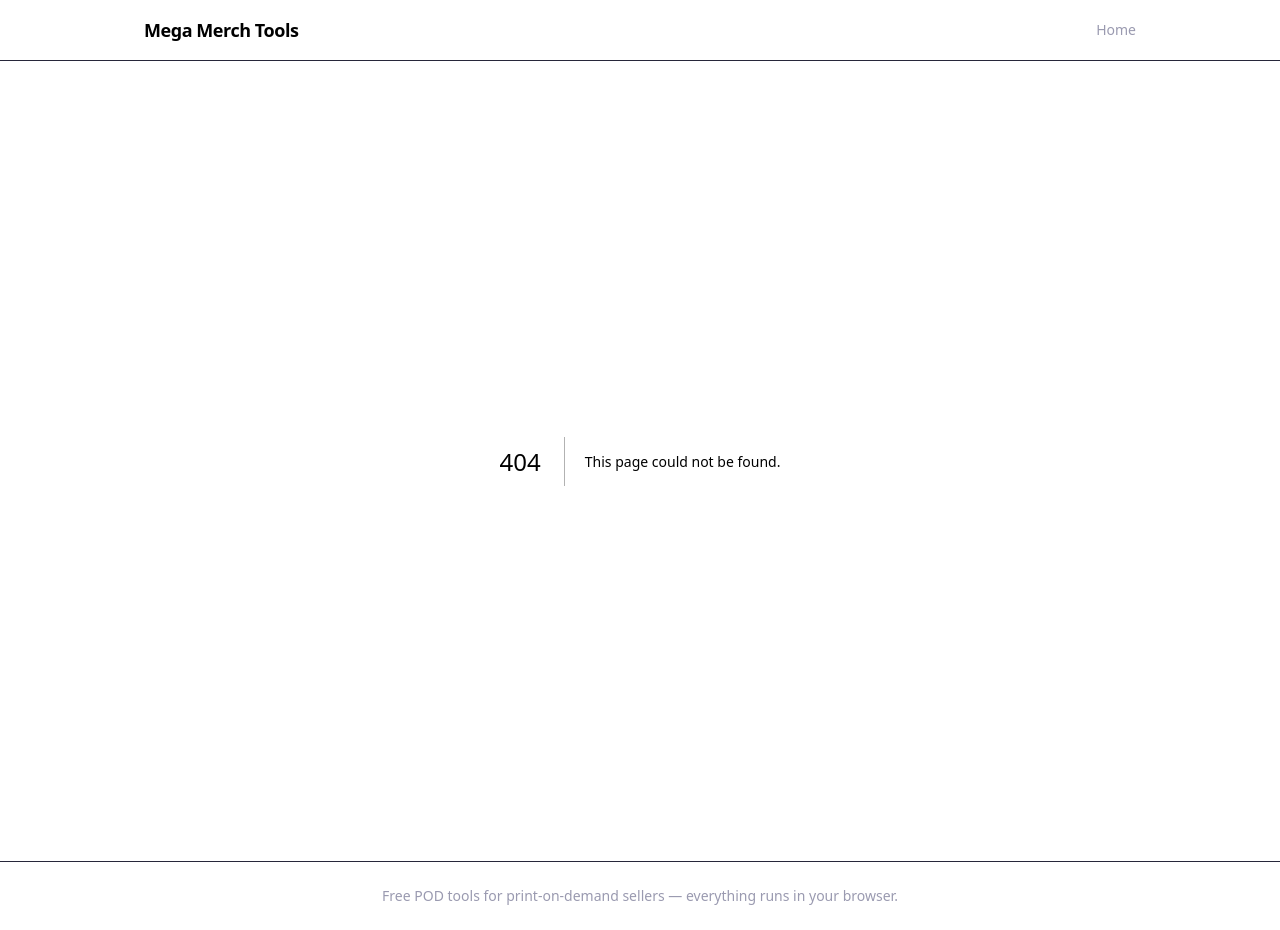
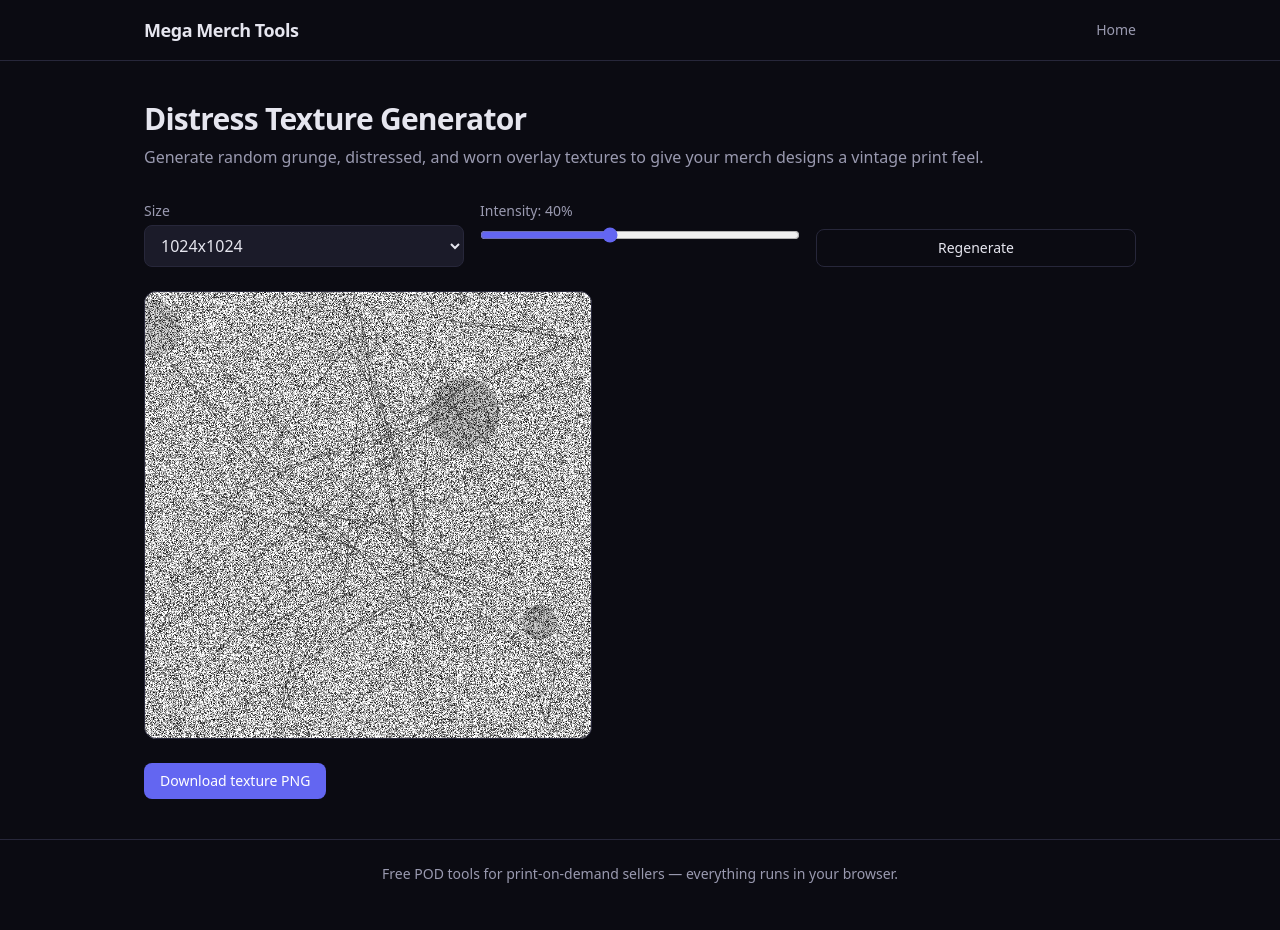
Before and after one commit to 6washim9/Mega-Merch-Tools, a Next.js app: page /tools/distress-texture in a window 1280 px wide. Before the commit this address had no page. After the commit the page ends 908 px from the top, so only its background shows below. Built offline with nearby package versions, Linux system fonts and the light colour scheme.

Commit message:
feat: add distress texture tool Co-authored-by: monkeycode-ai <monkeycode-ai@chaitin.com>

```diff
--- /dev/null
+++ b/app/tools/distress-texture/page.tsx
@@ -0,0 +1,102 @@
+"use client";
+
+import { useEffect, useRef, useState } from "react";
+import { ToolShell } from "@/components/ToolShell";
+import { DownloadButton } from "@/components/DownloadButton";
+import { Toast } from "@/components/Toast";
+import { canvasToBlob } from "@/lib/canvas";
+import { createDistressCanvas } from "@/lib/distress";
+
+const SIZES = [512, 1024, 2048];
+
+export default function DistressTexturePage() {
+  const [size, setSize] = useState(1024);
+  const [intensity, setIntensity] = useState(0.4);
+  const [seed, setSeed] = useState(42);
+  const previewRef = useRef<HTMLCanvasElement>(null);
+  const [error, setError] = useState<string | null>(null);
+
+  useEffect(() => {
+    try {
+      const canvas = createDistressCanvas(size, seed, intensity);
+      const preview = previewRef.current;
+      if (!preview) return;
+      preview.width = size;
+      preview.height = size;
+      const ctx = preview.getContext("2d");
+      if (!ctx) return;
+      ctx.clearRect(0, 0, size, size);
+      ctx.drawImage(canvas, 0, 0);
+    } catch {
+      // eslint-disable-next-line react-hooks/set-state-in-effect
+      setError("Could not generate the texture on this device.");
+    }
+  }, [size, seed, intensity]);
+
+  const downloadBlob = () => {
+    const preview = previewRef.current;
+    if (!preview) return Promise.reject(new Error("Nothing to export"));
+    return canvasToBlob(preview, "image/png", 1);
+  };
+
+  return (
+    <ToolShell
+      title="Distress Texture Generator"
+      description="Generate random grunge, distressed, and worn overlay textures to give your merch designs a vintage print feel."
+    >
+      <div className="space-y-6">
+        <div className="grid gap-4 sm:grid-cols-3">
+          <label className="block">
+            <span className="mb-1 block text-sm text-dim">Size</span>
+            <select
+              value={size}
+              onChange={(e) => setSize(Number(e.target.value))}
+              className="w-full rounded-lg border border-border bg-surface-2 px-3 py-2"
+            >
+              {SIZES.map((s) => (
+                <option key={s} value={s}>
+                  {s}x{s}
+                </option>
+              ))}
+            </select>
+          </label>
+          <label className="block">
+            <span className="mb-1 block text-sm text-dim">Intensity: {Math.round(intensity * 100)}%</span>
+            <input
+              type="range"
+              min={0}
+              max={1}
+              step={0.05}
+              value={intensity}
+              onChange={(e) => setIntensity(Number(e.target.value))}
+              className="w-full accent-accent"
+            />
+          </label>
+          <div className="flex items-end">
+            <button
+              onClick={() => setSeed(Math.floor(Math.random() * 100000))}
+              className="w-full rounded-lg border border-border px-4 py-2 text-sm transition hover:border-accent hover:text-accent"
+            >
+              Regenerate
+            </button>
+          </div>
+        </div>
+
+        <canvas
+          ref={previewRef}
+          className="w-full max-w-md rounded-xl border border-border bg-white"
+        />
+
+        <div className="flex flex-wrap gap-3">
+          <DownloadButton
+            filename={`distress-texture-${size}px.png`}
+            getBlob={downloadBlob}
+            label="Download texture PNG"
+          />
+        </div>
+      </div>
+
+      <Toast message={error} />
+    </ToolShell>
+  );
+}
--- /dev/null
+++ b/lib/distress.ts
@@ -0,0 +1,50 @@
+export function mulberry32(seed: number): () => number {
+  let a = seed >>> 0;
+  return () => {
+    a = (a + 0x6d2b79f5) | 0;
+    let t = Math.imul(a ^ (a >>> 15), 1 | a);
+    t = (t + Math.imul(t ^ (t >>> 7), 61 | t)) ^ t;
+    return ((t ^ (t >>> 14)) >>> 0) / 4294967296;
+  };
+}
+
+export function createDistressCanvas(size: number, seed: number, intensity: number): HTMLCanvasElement {
+  const canvas = document.createElement("canvas");
+  canvas.width = size;
+  canvas.height = size;
+  const ctx = canvas.getContext("2d");
+  if (!ctx) throw new Error("Canvas 2D context not supported");
+  const rand = mulberry32(seed);
+
+  const pixels = ctx.createImageData(size, size);
+  for (let i = 0; i < pixels.data.length; i += 4) {
+    const n = rand();
+    pixels.data[i] = 0;
+    pixels.data[i + 1] = 0;
+    pixels.data[i + 2] = 0;
+    pixels.data[i + 3] = n < intensity ? Math.round(255 * (1 - n)) : 0;
+  }
+  ctx.putImageData(pixels, 0, 0);
+
+  const splotches = 3 + Math.floor(rand() * 6);
+  for (let i = 0; i < splotches; i++) {
+    ctx.beginPath();
+    ctx.arc(rand() * size, rand() * size, size * (0.02 + rand() * 0.12), 0, Math.PI * 2);
+    ctx.fillStyle = `rgba(0,0,0,${(intensity * rand() * 0.6).toFixed(3)})`;
+    ctx.fill();
+  }
+
+  ctx.strokeStyle = `rgba(0,0,0,${(0.2 + intensity * 0.5).toFixed(3)})`;
+  ctx.lineWidth = Math.max(1, size * 0.002);
+  const scratches = 5 + Math.floor(rand() * 10);
+  for (let i = 0; i < scratches; i++) {
+    ctx.beginPath();
+    ctx.moveTo(rand() * size, rand() * size);
+    const segments = 2 + Math.floor(rand() * 5);
+    for (let s = 0; s < segments; s++) {
+      ctx.lineTo(rand() * size, rand() * size);
+    }
+    ctx.stroke();
+  }
+  return canvas;
+}
```
